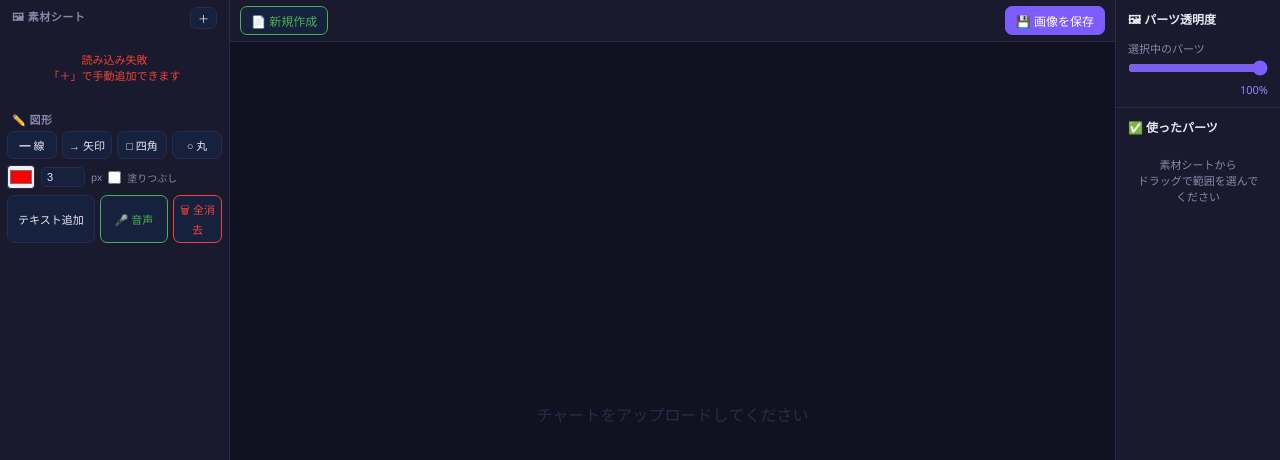
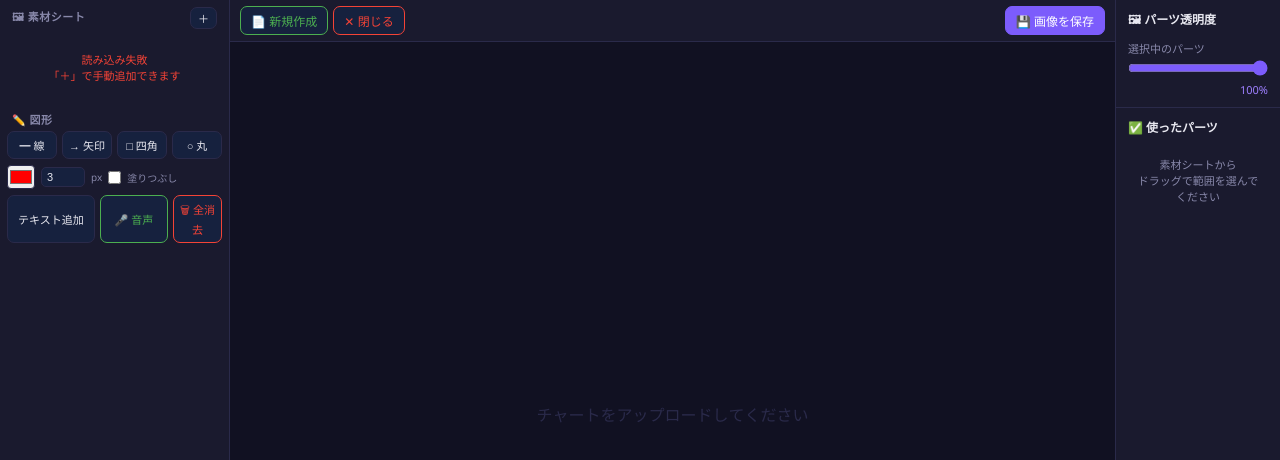
Before and after one commit to mokomouse/canva-helper-app, a plain HTML site: page index.html in a window 1280 px wide. Shown: the top 460 px of the page. Drawn offline with Linux system fonts and the light colour scheme; no server answers.

Commit message:
Add files via upload

```diff
--- a/index.html
+++ b/index.html
@@ -124,6 +124,7 @@ input[type=range]{width:100%;accent-color:var(--accent);}
 <div id="center">
   <div id="toolbar">
     <button class="tb-btn" onclick="newProject()" style="border-color:#4caf50;color:#4caf50;">📄 新規作成</button>
+    <button class="tb-btn" onclick="closeFile()" style="border-color:var(--red);color:var(--red);">✕ 閉じる</button>
     <div id="voice-indicator" style="display:none;background:#f44336;color:white;padding:4px 12px;border-radius:7px;font-size:12px;font-weight:600;">🎤 音声入力中... ⏹で停止</div>
     <button class="tb-btn" onclick="exportImg()" style="margin-left:auto;background:var(--accent);color:white;border-color:var(--accent);">💾 画像を保存</button>
   </div>
@@ -994,6 +995,19 @@ function renderLayers(){
 function deleteSelected(){if(!selected)return;parts=parts.filter(p=>p.id!==selected.id);selected=null;render();renderLayers();updateColorPanel();}
 
 // ===== NEW PROJECT =====
+function closeFile(){
+  if(!bgImg&&parts.length===0)return;
+  const save=confirm('編集中の内容を保存しますか？\n\n「OK」→保存してから閉じる\n「キャンセル」→保存せずに閉じる');
+  if(save){
+    pendingNewProject=true;
+    exportImg();
+    return;
+  }
+  bgImg=null;parts=[];selected=null;dragMode=null;
+  render();renderLayers();updateColorPanel();
+  toast('ファイルを閉じました');
+}
+
 function newProject(){
   if(bgImg||parts.length>0){
     const save=confirm('編集中の内容を保存しますか？\n\n「OK」→保存してから新規作成\n「キャンセル」→保存せずに新規作成');
```
